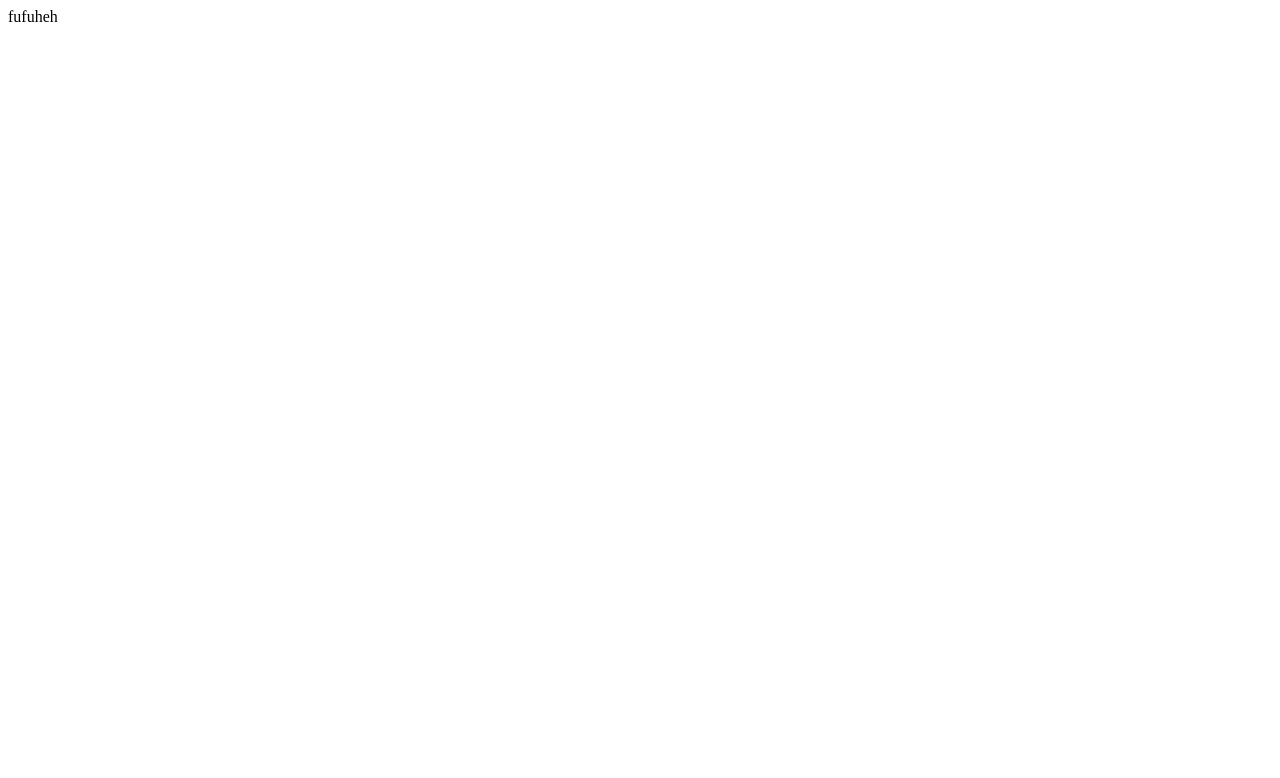
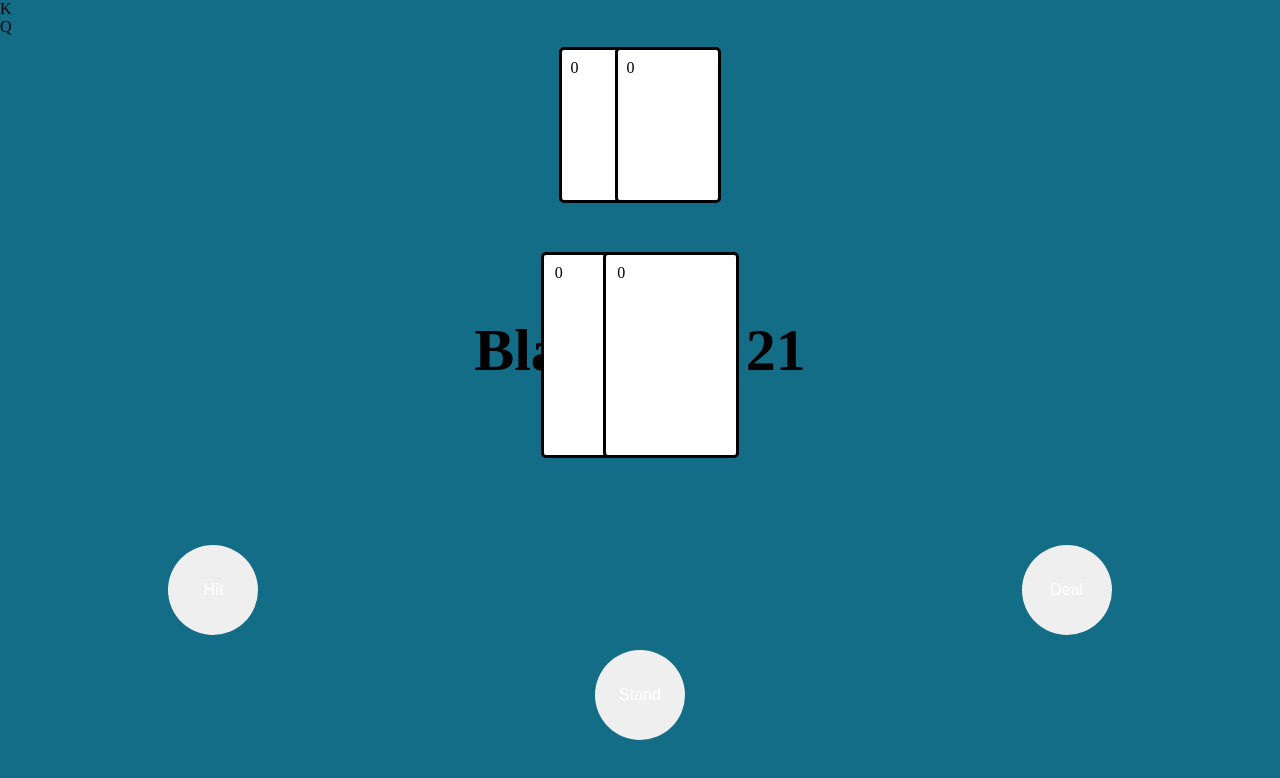
Before and after one commit to brandonking7/Blackjack, a plain HTML site: page index.html in a window 1280 px wide. Drawn offline with nearby package versions, Linux system fonts and the light colour scheme.

Commit message:
Everything plus a few functions

```diff
--- a/index.html
+++ b/index.html
@@ -5,8 +5,23 @@
   <link rel="stylesheet" type="text/css" href="main.css">
   <script src="https://code.jquery.com/jquery-3.1.1.js"></script>
 </head>
-<body>
-<div>fufuheh</div>
- <script type="main.js"></script>
+<body >
+  <div class ="game"><h1>Blackjack 21</h1></div>
+   <div class= "button">
+      <button id="bOne">Hit</button>
+      <button id="bTwo">Stand</button>
+      <button id="bThree">Deal</button>
+   </div>
+   <div class="dealersHand">
+      <div id="dealerFirst">0</div>
+      <div id ="dealerSecond">0</div>
+   </div>
+   <div class="playersHand">
+      <div id="firstCard">0</div>
+      <div id ="secondCard">0</div>
+   </div>
+    <div id="suitOne">K</div>
+    <div id="suitTwo">Q</div>
+ <script src="main.js"></script>
 </body>
 </html>
--- a/main.css
+++ b/main.css
@@ -0,0 +1,156 @@
+body {
+  background-color: #136d87;
+  min-height: 100vh;
+  margin: 0 auto;
+
+
+}
+.game {
+  position: absolute;
+  /*left: 50%;*/
+  display: flex;
+  width: 100%;
+  height: 100px;
+  top: 300px;
+  /*margin-left: -125px;*/
+  visibility: visible;
+  text-align: center;
+  font-size: 30px;
+  /*background-color: red;*/
+  justify-content: center;
+  align-items: center;
+}
+
+.button {
+  display: flex;
+  margin: auto;
+  position: absolute;
+  top: 55%;
+  margin: auto;
+  width: 100%;
+  height: 300px;
+  justify-content: center;
+  justify-content: space-around;
+  align-items: center;
+
+
+
+}
+
+#bOne {
+    width: 90px;
+    height: 90px;
+    border: none;
+    border-radius: 80px;
+    color: white;
+    font-size: 16px;
+}
+
+#bTwo {
+    width: 90px;
+    height: 90px;
+    border: none;
+    border-radius: 80px;
+    color: white;
+    align-self: flex-end;
+    font-size: 16px;
+}
+
+#bThree {
+    width: 90px;
+    height: 90px;
+    border: none;
+    border-radius: 80px;
+    color: white;
+    font-size: 16px;
+}
+
+.dealersHand {
+  display: flex;
+  margin: auto;
+  position: absolute;
+  /*left: 50%;
+*/
+  line-height: 35px;
+
+  width: 100%;
+  height: 250px;
+  /*margin-left: -125px;*/
+  /*background-color: red;*/
+  justify-content: center;
+  align-items: center;
+  text-align: center;
+  visibility: visible;
+
+}
+
+#dealerFirst {
+  width: 100px;
+  height: 150px;
+  /*margin-right: =px;*/
+  background-color: #fff;
+  border: solid black;
+  border-radius: 5px;
+  text-indent: -75px;
+}
+
+#dealerSecond {
+  width: 100px;
+  height: 150px;
+  margin-left: -50px;
+  background-color: #fff;
+  border: solid black;
+  border-radius: 5px;
+  text-indent: -75px;
+
+}
+
+.playersHand {
+  display: flex;
+  margin: auto;
+  line-height: 35px;
+
+  /*top: 200px;*/
+
+  text-align: center;
+  /*margin: auto;
+  width: 240px;
+  height: 225px;*/
+  justify-content: center;
+  justify-content: space-around;
+
+  align-items: center;
+  /*background-color: red;*/
+
+  position: absolute;
+  left: 50%;
+  width: 250px;
+  height: 250px;
+  top: 230px;
+  margin-left: -125px;
+  visibility: visible;
+
+  }
+
+#firstCard {
+
+  width: 150px;
+  height: 200px;
+  margin-right: 5px;
+  background-color: #fff;
+  border-radius: 5px;
+  border: solid black;
+  text-indent: -120px;
+
+}
+
+#secondCard {
+  width: 130px;
+  height: 200px;
+  margin-left: -150px;
+  background-color: #fff;
+  border-radius: 5px;
+  border: solid black;
+  text-indent: -100px;
+
+}
--- a/main.js
+++ b/main.js
@@ -0,0 +1,24 @@
+// window.onload = function() {
+
+//   // var response = prompt("Hi! What's your favorite food?");
+//   alert(`Welcome to Blackjack 21!`);
+
+// }
+  var cash = 100;
+  var bet = 100;
+  var cardValue = [];
+
+var button1 = document.querySelector('#bOne');
+  button1.addEventListener("click", function() {
+    alert('Thank you for clicking on me.')
+  });
+
+var button2 = document.querySelector('#bTwo');
+  button2.addEventListener("click", function() {
+    alert();
+  });
+
+var button3 = document.querySelector('#bThree');
+  button3.addEventListener("click", function() {
+    alert();
+  });
```
